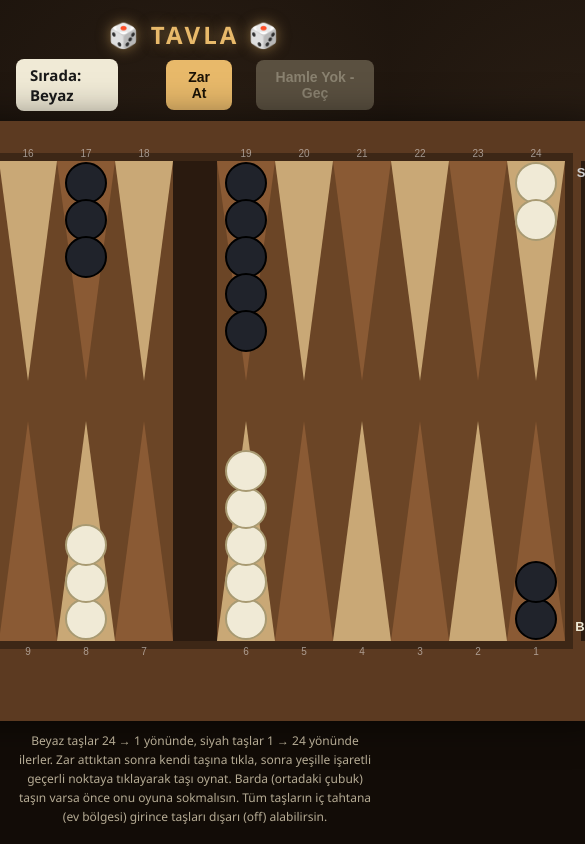
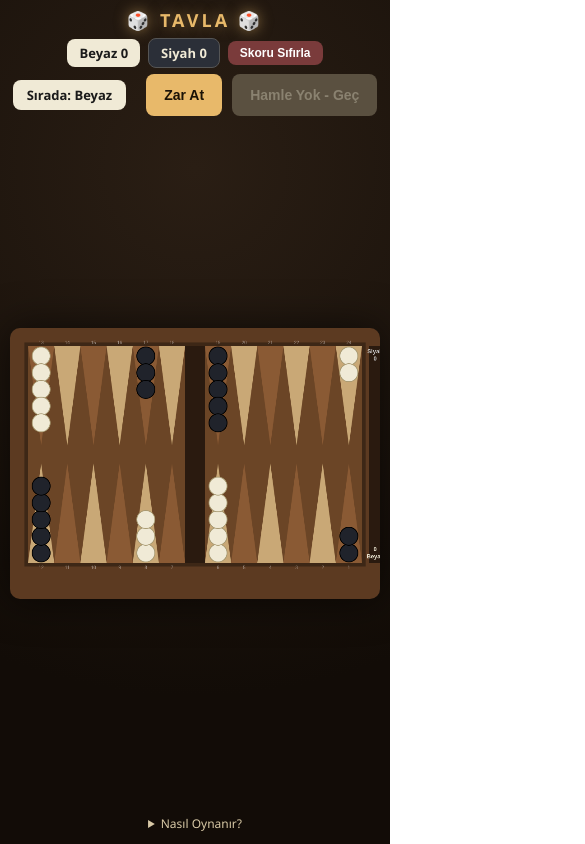
Before and after one commit to Emirhankrcbn/tavla, a plain HTML site: page index.html in a window 390 px wide. Shown: the whole page, 585 px wide, since content can reach past the window. Drawn offline with Linux system fonts and the light colour scheme.

Commit message:
Skor sayacı, mars/çifte mars puanlaması ve mobil/yatay uyumluluk ekle

```diff
--- a/index.html
+++ b/index.html
@@ -2,22 +2,31 @@
 <html lang="tr">
 <head>
 <meta charset="UTF-8">
+<meta name="viewport" content="width=device-width, initial-scale=1, maximum-scale=1, user-scalable=no, viewport-fit=cover">
+<meta name="theme-color" content="#120c07">
 <title>Tavla - 2 Kişilik</title>
 <style>
-  * { margin:0; padding:0; box-sizing:border-box; user-select:none; }
+  * { margin:0; padding:0; box-sizing:border-box; user-select:none; -webkit-tap-highlight-color:transparent; }
+  html, body { height:100%; overscroll-behavior:none; }
   body {
     background: radial-gradient(circle at 50% 20%, #2a1e14 0%, #120c07 75%);
-    display:flex; flex-direction:column; align-items:center; justify-content:center;
-    min-height:100vh; font-family:'Segoe UI', Arial, sans-serif; color:#f0ead6;
-    padding: 16px;
+    display:flex; flex-direction:column; align-items:center;
+    height:100vh; height:100dvh; overflow:hidden;
+    font-family:'Segoe UI', Arial, sans-serif; color:#f0ead6;
+    padding: 8px 10px; gap:6px; touch-action:manipulation;
   }
   h1 {
-    letter-spacing:3px; font-size:24px; margin-bottom:8px;
+    letter-spacing:3px; font-size:18px; flex:0 0 auto;
     color:#e8b96a; text-shadow:0 0 14px rgba(232,185,106,0.5);
   }
-  #hud {
-    display:flex; align-items:center; gap:24px; margin-bottom:10px; font-size:15px;
-  }
+  #hud { display:flex; flex-direction:column; align-items:center; gap:6px; flex:0 0 auto; width:100%; font-size:13px; }
+  #scoreBoard { display:flex; align-items:center; gap:8px; flex-wrap:wrap; justify-content:center; }
+  .score-pill { padding:5px 12px; border-radius:8px; font-weight:bold; }
+  .score-w { background:#f0ead6; color:#1a1a1a; }
+  .score-b { background:#2b2f38; color:#f0ead6; border:1px solid #555; }
+  #resetScoreBtn { background:#7a3b3b; color:#fff; padding:5px 12px; font-size:12px; min-height:auto; }
+  #resetScoreBtn:hover { background:#9a4b4b; }
+  #turnRow { display:flex; align-items:center; gap:10px; flex-wrap:wrap; justify-content:center; }
   #turnLabel { font-weight:bold; padding:6px 14px; border-radius:8px; }
   .turn-w { background:#f0ead6; color:#1a1a1a; }
   .turn-b { background:#2b2f38; color:#f0ead6; border:1px solid #555; }
@@ -29,20 +38,29 @@
   }
   .die svg { width:26px; height:26px; }
   button {
-    padding:9px 18px; font-size:14px; cursor:pointer; border:none; border-radius:8px;
+    padding:11px 18px; min-height:42px; font-size:14px; cursor:pointer; border:none; border-radius:8px;
     font-weight:bold; background:#e8b96a; color:#1a1206;
   }
   button:hover { background:#f5cd8a; }
   button:disabled { background:#5a5040; color:#8a8270; cursor:not-allowed; }
-  canvas { border-radius:10px; box-shadow:0 0 40px rgba(0,0,0,0.6); }
-  #info { margin-top:10px; font-size:12px; color:#b5ab94; text-align:center; line-height:1.6; max-width:800px; }
-  #overlay { position:fixed; display:flex; flex-direction:column; align-items:center; gap:12px; }
+  #boardWrap {
+    flex:1 1 auto; min-height:0; min-width:0; width:100%;
+    display:flex; align-items:center; justify-content:center;
+  }
+  canvas {
+    aspect-ratio: 820 / 600; width:auto; height:auto; max-width:100%; max-height:100%;
+    border-radius:10px; box-shadow:0 0 40px rgba(0,0,0,0.6); touch-action:manipulation;
+  }
+  #infoDetails { flex:0 0 auto; width:100%; max-width:800px; }
+  #infoDetails summary { text-align:center; font-size:12px; color:#d8c9a6; cursor:pointer; padding:4px; }
+  #info { margin-top:6px; font-size:12px; color:#b5ab94; text-align:center; line-height:1.6; }
+  #overlay { position:fixed; inset:0; display:flex; flex-direction:column; align-items:center; justify-content:center; gap:12px; pointer-events:none; z-index:20; }
   #msg {
-    font-size:34px; font-weight:bold; display:none; text-align:center;
+    font-size:28px; font-weight:bold; display:none; text-align:center;
     background:rgba(18,12,7,0.92); padding:20px 40px; border-radius:14px;
     border:1px solid #4a3b26; color:#e8b96a; text-shadow:0 0 16px rgba(232,185,106,0.5);
   }
-  #restart { display:none; }
+  #restart { display:none; pointer-events:auto; }
 </style>
 </head>
 <body>
@@ -50,25 +68,39 @@
 <h1>🎲 TAVLA 🎲</h1>
 
 <div id="hud">
+  <div id="scoreBoard">
+    <div class="score-pill score-w">Beyaz <span id="scoreW">0</span></div>
+    <div class="score-pill score-b">Siyah <span id="scoreB">0</span></div>
+    <button id="resetScoreBtn" title="Skoru Sıfırla">Skoru Sıfırla</button>
+  </div>
+  <div id="turnRow">
     <div id="turnLabel" class="turn-w">Sırada: Beyaz</div>
     <div id="diceArea"></div>
     <button id="rollBtn">Zar At</button>
     <button id="passBtn" disabled>Hamle Yok - Geç</button>
   </div>
+</div>
 
+<div id="boardWrap">
   <canvas id="board" width="820" height="600"></canvas>
+</div>
 
 <div id="overlay">
   <div id="msg"></div>
   <button id="restart">Yeni Oyun</button>
 </div>
 
+<details id="infoDetails">
+  <summary>Nasıl Oynanır?</summary>
   <div id="info">
     Beyaz taşlar 24 → 1 yönünde, siyah taşlar 1 → 24 yönünde ilerler. Zar attıktan sonra kendi taşına
     tıkla, sonra yeşille işaretli geçerli noktaya tıklayarak taşı oynat. Barda (ortadaki çubuk) taşın
     varsa önce onu oyuna sokmalısın. Tüm taşların iç tahtana (ev bölgesi) girince taşları dışarı
-  (off) alabilirsin.
+    (off) alabilirsin. Normal kazanışta 1 puan, rakip hiç taş çıkaramadan (mars) kazanırsan 2 puan,
+    rakip hem hiç taş çıkaramamış hem de senin iç tahtanda/barda taşı kalmışsa (çifte mars) 3 puan
+    kazanırsın.
   </div>
+</details>
 
 <script>
 const canvas = document.getElementById('board');
@@ -129,6 +161,22 @@ function isTopRow(index){ return index>=12 && index<=23; }
 
 // ===== GAME STATE =====
 let points, bar, off, turn, remaining, selectedOrigin, legalMoves, gameOver;
+
+// ===== SCORE (persists across "Yeni Oyun", only "Skoru Sıfırla" resets it) =====
+let score = {w:0, b:0};
+function loadScore(){
+  try{
+    const saved = JSON.parse(localStorage.getItem('tavla_score'));
+    if(saved && typeof saved.w==='number' && typeof saved.b==='number') score=saved;
+  }catch(e){}
+}
+function saveScore(){
+  try{ localStorage.setItem('tavla_score', JSON.stringify(score)); }catch(e){}
+}
+function updateScoreHUD(){
+  document.getElementById('scoreW').textContent = score.w;
+  document.getElementById('scoreB').textContent = score.b;
+}
 
 function initState(){
   points = new Array(24).fill(null).map(()=>({color:null,count:0}));
@@ -293,8 +341,29 @@ function switchTurn(){
 
 function endGame(winner){
   gameOver=true;
+  const loser = opp(winner);
+  let earned = 1;
+  let tag = '';
+  if(off[loser]===0){
+    // Mars (gammon): loser bore off nothing.
+    // Çifte mars (backgammon): loser also still has a checker on the bar
+    // or trapped inside the winner's home board.
+    const [hlo,hhi] = homeRange(winner);
+    let doubleMars = bar[loser]>0;
+    if(!doubleMars){
+      for(let i=hlo;i<=hhi;i++){
+        if(points[i].color===loser && points[i].count>0){ doubleMars=true; break; }
+      }
+    }
+    earned = doubleMars ? 3 : 2;
+    tag = doubleMars ? ' (ÇİFTE MARS! +3)' : ' (MARS! +2)';
+  }
+  score[winner] += earned;
+  saveScore();
+  updateScoreHUD();
+
   const msg=document.getElementById('msg');
-  msg.textContent = (winner==='w'?'BEYAZ':'SİYAH') + " KAZANDI!";
+  msg.textContent = (winner==='w'?'BEYAZ':'SİYAH') + " KAZANDI!" + tag;
   msg.style.display='block';
   document.getElementById('restart').style.display='block';
   document.getElementById('rollBtn').disabled=true;
@@ -325,6 +394,12 @@ document.getElementById('passBtn').addEventListener('click', ()=>{
 });
 
 document.getElementById('restart').addEventListener('click', initState);
+
+document.getElementById('resetScoreBtn').addEventListener('click', ()=>{
+  score = {w:0, b:0};
+  saveScore();
+  updateScoreHUD();
+});
 
 function updateHUD(){
   const label = document.getElementById('turnLabel');
@@ -569,6 +644,8 @@ function drawBarStack(color, count){
   }
 }
 
+loadScore();
+updateScoreHUD();
 initState();
 </script>
 </body>
```
Lines whose indentation alone changed are shown as unchanged.
